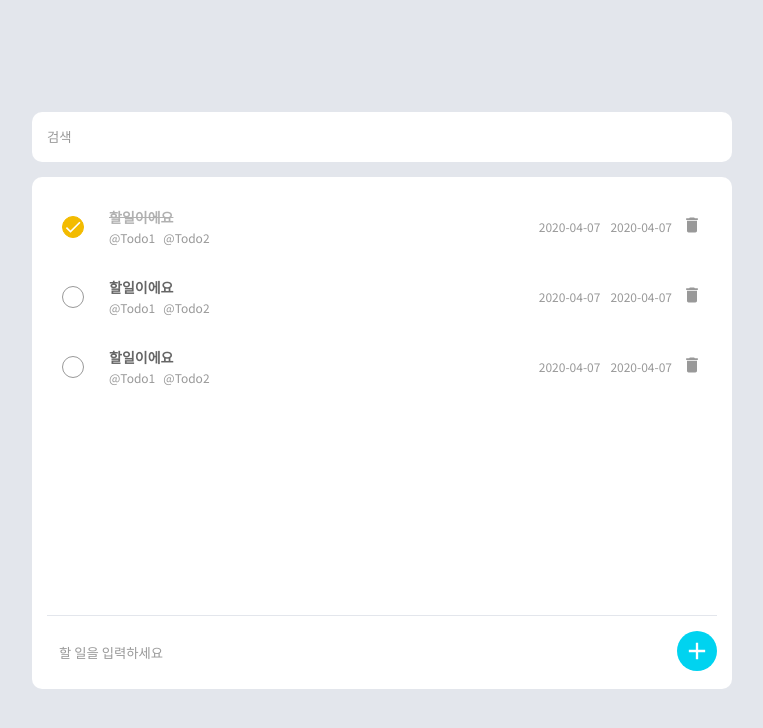
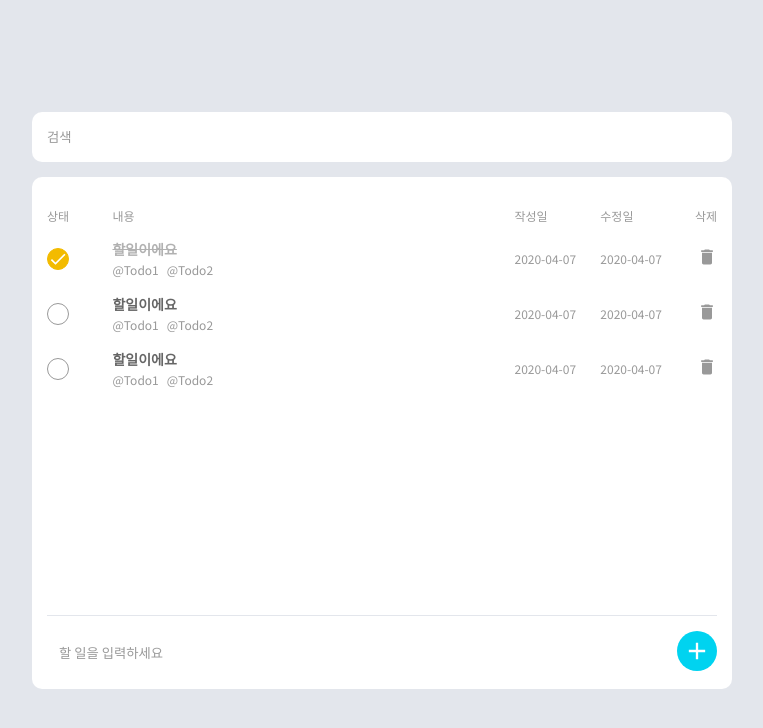
Before and after one commit to soheee94/TodoApp, a React (Create React App) app: page / in a window 1280 px wide. Shown: the top 728 px of the page, without its empty margins (258-1021 px from the left). Built offline with nearby package versions, Linux system fonts and the light colour scheme; no server answers.

Commit message:
Apply Table css

```diff
--- /dev/null
+++ b/src/components/TodoHead.js
@@ -0,0 +1,30 @@
+import React from "react";
+import styled from "styled-components";
+
+function TodoHead() {
+  return (
+    <TodoHeadBlock>
+      <div>상태</div>
+      <div>내용</div>
+      <div>작성일</div>
+      <div>수정일</div>
+      <div>삭제</div>
+    </TodoHeadBlock>
+  );
+}
+
+const TodoHeadBlock = styled.div`
+  display: table-row;
+  font-size: 0.75rem;
+  & > div {
+    display: table-cell;
+    &:nth-child(2) {
+      width: 60%;
+    }
+    &:last-of-type {
+      text-align: right;
+    }
+  }
+`;
+
+export default TodoHead;
--- a/src/components/TodoItem.js
+++ b/src/components/TodoItem.js
@@ -6,18 +6,18 @@ import palette from "../palette";
 function TodoItem({ done }) {
   return (
     <TodoItemBlock>
-      <Checkbox done={done}>{done && <MdDone />}</Checkbox>
-      <TextBlock>
+      <div>
+        <Checkbox done={done}>{done && <MdDone />}</Checkbox>
+      </div>
+      <div>
         <Text done={done}>할일이에요</Text>
         <div>
           <RefTodoItem>@Todo1</RefTodoItem>
           <RefTodoItem>@Todo2</RefTodoItem>
         </div>
-      </TextBlock>
-      <DateBlock>
-        <p>2020-04-07</p>
-        <p>2020-04-07</p>
-      </DateBlock>
+      </div>
+      <DateBlock>2020-04-07</DateBlock>
+      <DateBlock>2020-04-07</DateBlock>
       <Delete>
         <MdDelete />
       </Delete>
@@ -26,11 +26,12 @@ function TodoItem({ done }) {
 }
 
 const TodoItemBlock = styled.div`
-  display: flex;
-  align-items: center;
-  background: white;
-  padding: 15px;
+  display: table-row;
   font-size: 0.875rem;
+  & > div {
+    display: table-cell;
+    vertical-align: middle;
+  }
 `;
 
 const Checkbox = styled.div`
@@ -53,15 +54,9 @@ const Checkbox = styled.div`
     `}
 `;
 
-const TextBlock = styled.div`
-  flex: 1;
-`;
-
 const Text = styled.div`
   color: ${palette.darkgray};
   font-weight: bold;
-  display: flex;
-  align-items: center;
   ${props =>
     props.done &&
     css`
@@ -78,16 +73,13 @@ const RefTodoItem = styled.span`
 
 const DateBlock = styled.div`
   font-size: 0.75rem;
-  display: flex;
-  p {
-    margin-right: 10px;
-  }
 `;
 
 const Delete = styled.div`
   cursor: pointer;
   font-size: 1.25rem;
   opacity: 1;
+  text-align: right;
   &:hover {
     opacity: 0.8;
   }
--- a/src/components/TodoList.js
+++ b/src/components/TodoList.js
@@ -1,10 +1,12 @@
 import React from "react";
 import styled from "styled-components";
 import TodoItem from "./TodoItem";
+import TodoHead from "./TodoHead";
 
 function TodoList() {
   return (
     <TodoListBlock>
+      <TodoHead />
       <TodoItem done />
       <TodoItem />
       <TodoItem />
@@ -12,6 +14,9 @@ function TodoList() {
   );
 }
 
-const TodoListBlock = styled.div``;
+const TodoListBlock = styled.div`
+  display: table;
+  border-spacing: 0 15px;
+`;
 
 export default TodoList;
```
